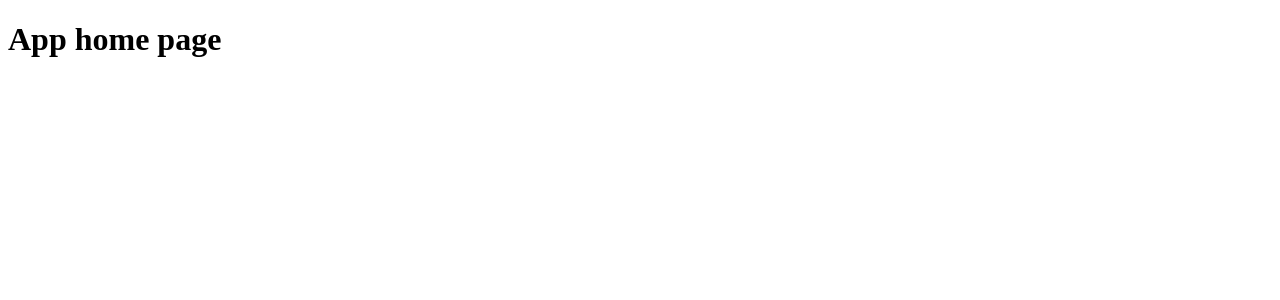
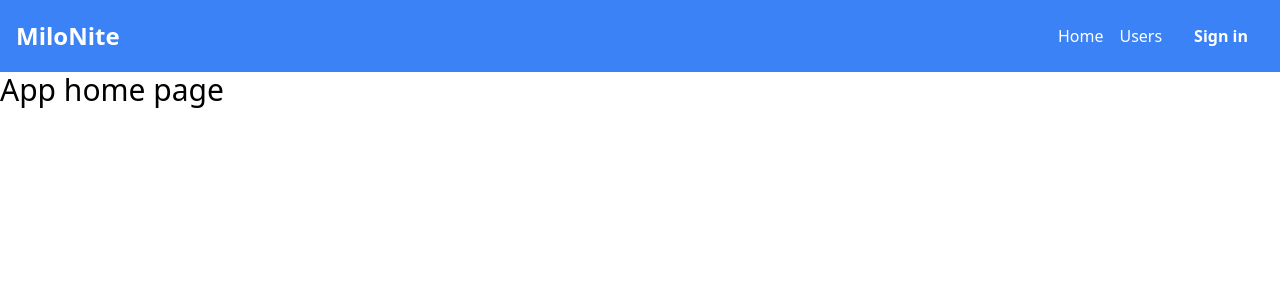
Before and after one commit to Dz0nZ1/WorkoutAppFrontend, a Next.js app in the folder workout-app/: page / in a window 1280 px wide. Shown: the top 300 px of the page. Built offline with nearby package versions, Linux system fonts and the light colour scheme; no server answers.

Commit message:
Created new layout

```diff
--- /dev/null
+++ b/workout-app/src/app/layout.tsx
@@ -0,0 +1,26 @@
+import React from "react";
+import Provider from "@/app/provider";
+import "@/styles/globals.css"
+import TopNavBar from "@/components/layout/TopNavBar";
+
+export const metadata = {
+    title: 'Next.js',
+    description: 'Generated by Next.js',
+}
+
+export default function RootLayout({
+                                       children,
+                                   }: {
+    children: React.ReactNode
+}) {
+    return (
+        <html lang="en">
+        <body>
+        <Provider>
+            <TopNavBar/>
+            {children}
+        </Provider>
+        </body>
+        </html>
+    )
+}
--- /dev/null
+++ b/workout-app/src/app/users/layout.tsx
@@ -0,0 +1,16 @@
+import React from "react";
+
+export const metadata = {
+    title: 'Next.js',
+    description: 'Generated by Next.js',
+}
+
+export default function RootLayout({
+                                       children,
+                                   }: {
+    children: React.ReactNode
+}) {
+    return (
+      <>{children}</>
+    )
+}
```
